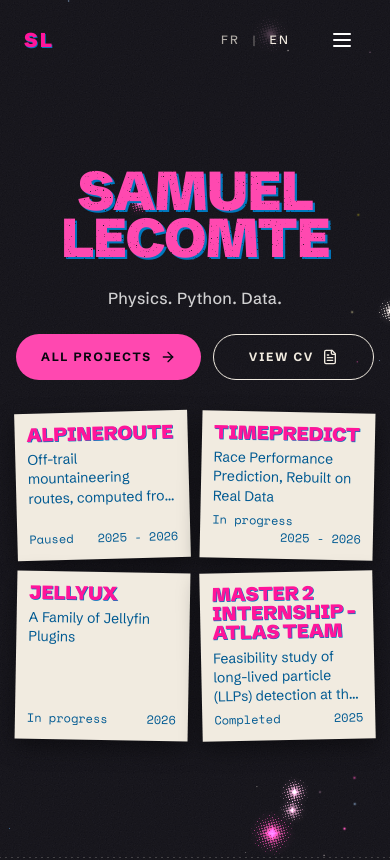
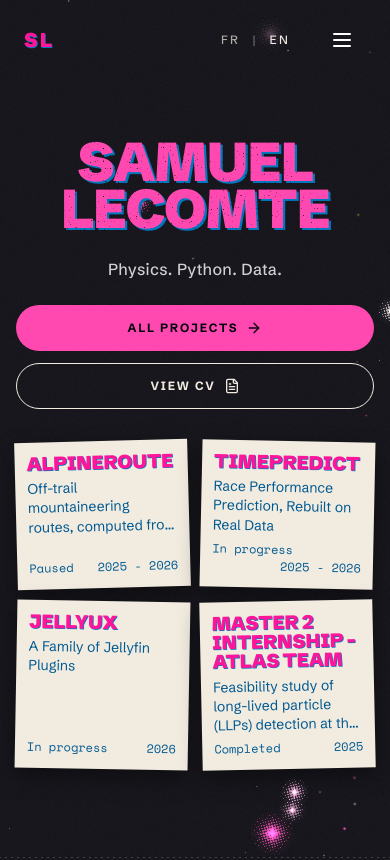
Before and after one commit to Samuellct/portfolio-2026, a Next.js app: page /en in a window 390 px wide. Shown: the top 860 px of the page. Built offline with nearby package versions, Linux system fonts and the light colour scheme.

Commit message:
fix(hero): stack the two pills on phones under 400 px
'View CV' no longer fits beside 'All projects' at 390 px: the CV pill ran 32 px past the edge and was clipped.

```diff
--- a/src/components/sections/HeroSection.tsx
+++ b/src/components/sections/HeroSection.tsx
@@ -175,12 +175,12 @@ export default function HeroSection({ featuredProjects }: { featuredProjects: Pr
           {t('title')}
         </p>
 
-        <div className="mt-6 flex w-full gap-3 lg:w-auto lg:gap-3.5">
-          <Pill as="link" href="/projects" scheme="night" className="flex-1 lg:flex-none">
+        <div className="mt-6 flex w-full flex-col gap-3 min-[400px]:flex-row lg:w-auto lg:gap-3.5">
+          <Pill as="link" href="/projects" scheme="night" className="min-[400px]:flex-1 lg:flex-none">
             {t('cta')}
             <ArrowRight size={16} aria-hidden="true" />
           </Pill>
-          <Pill as="external" href={RESUME_PATH} tone="outline" scheme="night" className="flex-1 lg:flex-none">
+          <Pill as="external" href={RESUME_PATH} tone="outline" scheme="night" className="min-[400px]:flex-1 lg:flex-none">
             {tCommon('viewCV')}
             <FileText size={16} aria-hidden="true" />
           </Pill>
```
